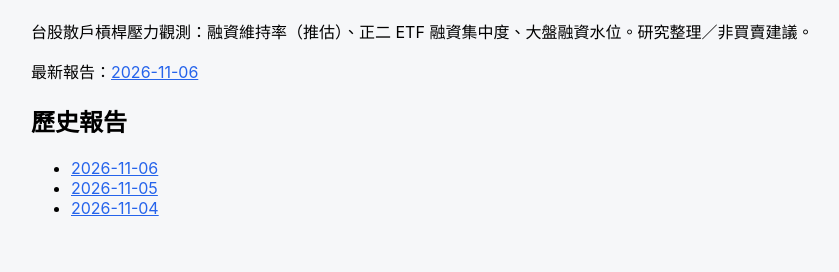
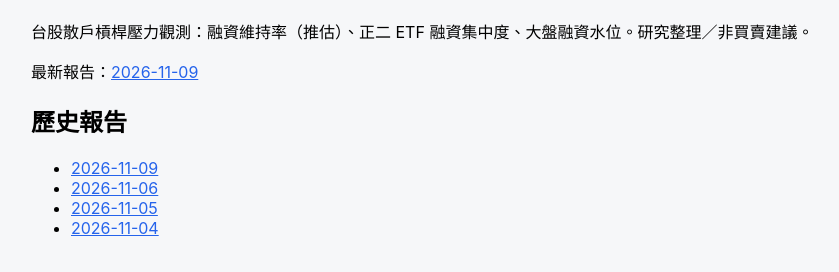
Before and after one commit to MasonLee3721/levradar, a plain HTML site: page index.html in a window 1280 px wide. Shown: the part 86-358 px from the top of the page, without its empty margins (179-1018 px from the left). Drawn offline with Linux system fonts and the light colour scheme.

Commit message:
levradar 20261109 (1/2)

```diff
--- a/index.html
+++ b/index.html
@@ -6,5 +6,5 @@
 .wrap{max-width:860px;margin:0 auto;padding:16px} a{color:#2563eb}</style></head>
 <body><div class="wrap"><h1>散戶槓桿雷達 LevRadar</h1>
 <p>台股散戶槓桿壓力觀測：融資維持率（推估）、正二 ETF 融資集中度、大盤融資水位。研究整理／非買賣建議。</p>
-<p>最新報告：<a href="reports/20261106/LEVRADAR.html">2026-11-06</a></p>
-<h2>歷史報告</h2><ul><li><a href="reports/20261106/LEVRADAR.html">2026-11-06</a></li><li><a href="reports/20261105/LEVRADAR.html">2026-11-05</a></li><li><a href="reports/20261104/LEVRADAR.html">2026-11-04</a></li></ul></div></body></html>
+<p>最新報告：<a href="reports/20261109/LEVRADAR.html">2026-11-09</a></p>
+<h2>歷史報告</h2><ul><li><a href="reports/20261109/LEVRADAR.html">2026-11-09</a></li><li><a href="reports/20261106/LEVRADAR.html">2026-11-06</a></li><li><a href="reports/20261105/LEVRADAR.html">2026-11-05</a></li><li><a href="reports/20261104/LEVRADAR.html">2026-11-04</a></li></ul></div></body></html>
```
